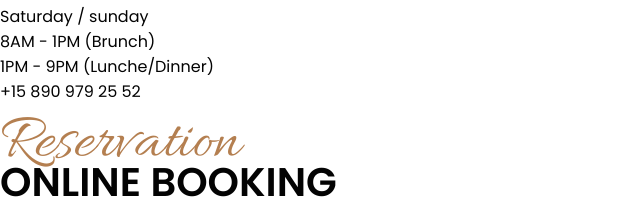
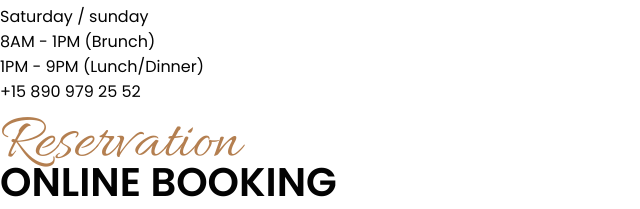
Before and after one commit to Swapaadeg/Le-resto, a website: page index.html in a window 1280 px wide. Shown: the part 3167-3376 px from the top of the page, 0-640 px from the left. Drawn offline with Linux system fonts and the light colour scheme; files whose address does not match are found by name; a web font is replaced by a local one.

Commit message:
html lorem

```diff
--- a/index.html
+++ b/index.html
@@ -170,7 +170,7 @@
 
                     <p class="day">Saturday / sunday</p>
                     <p>8AM - 1PM (Brunch)</p>
-                    <p>1PM - 9PM (Lunche/Dinner)</p>
+                    <p>1PM - 9PM (Lunch/Dinner)</p>
 
                     <p class="day">+15 890 979 25 52</p>
                 </div>
```
